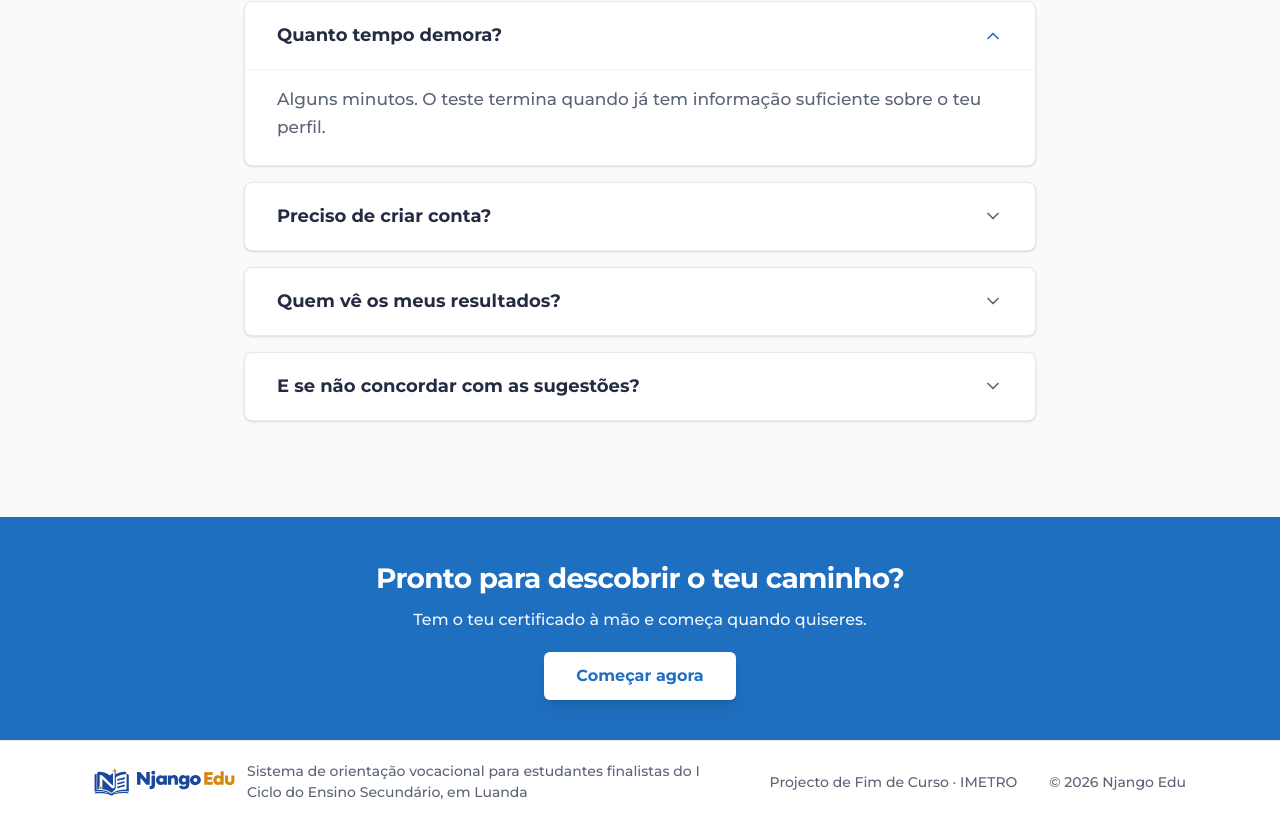
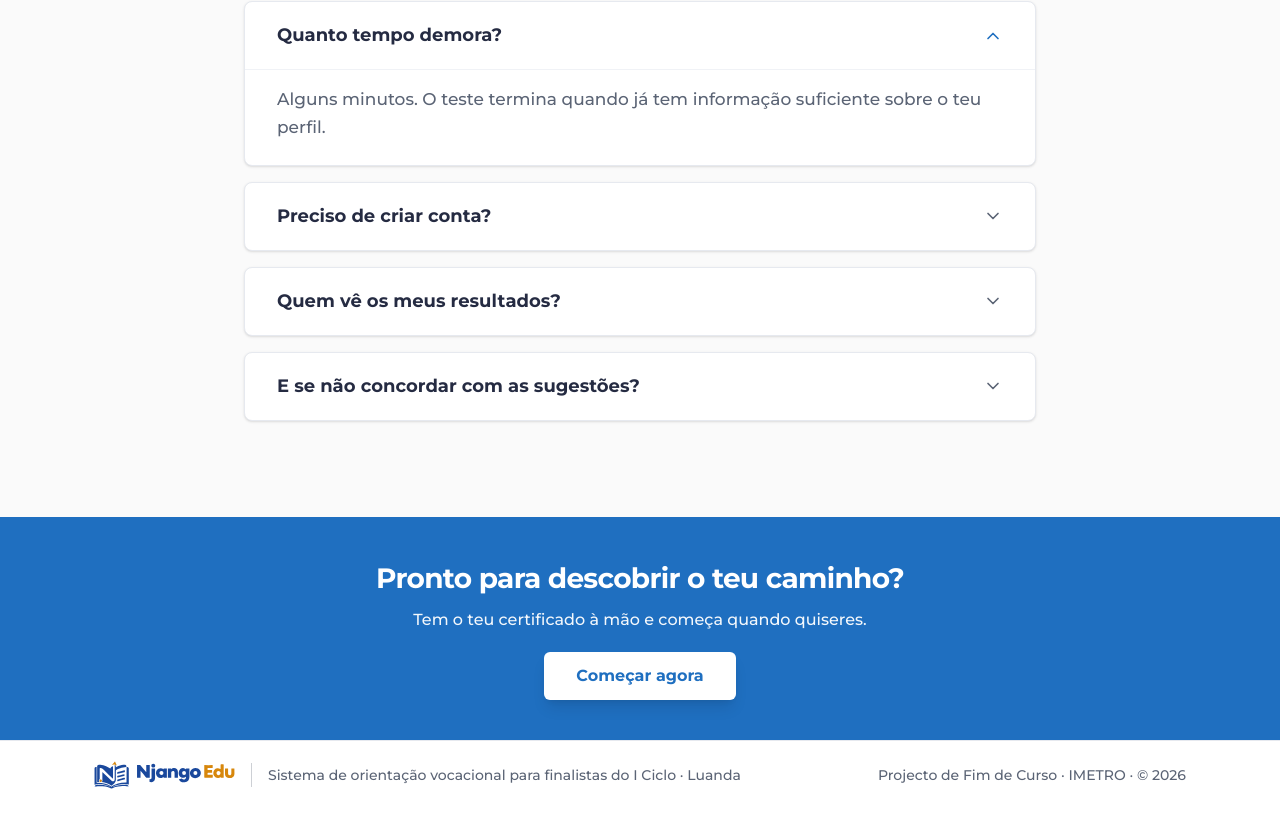
Before and after one commit to MiguelVila10/Njango_eduImetro, a React (Vite) app in the folder frontend/: page / in a window 1280 px wide. Shown: the part 3524-4347 px from the top of the page. Built offline with nearby package versions, Linux system fonts and the light colour scheme; no server answers.

Commit message:
Rodapé: logótipo e descrição na mesma linha, centrados, com separador; sem sobreposição em ecrãs médios
Co-Authored-By: Claude Opus 5.5 <noreply@anthropic.com>
Claude-Session: https://claude.ai/code/session_01AQ5wncbfdH5L5G4YpCzpjR

```diff
--- a/frontend/src/componentes/Rodape.jsx
+++ b/frontend/src/componentes/Rodape.jsx
@@ -1,17 +1,21 @@
 import Marca from "./Marca";
 
+// Computador: logótipo e descrição numa só linha, centrados na vertical; à direita, o projecto e o ano.
+// Telemóvel: tudo em coluna, centrado.
 export default function Rodape() {
   return (
     <footer className="w-full border-t border-borda bg-white py-5">
-      <div className="mx-auto flex max-w-[1140px] flex-col items-center justify-between gap-2 px-4 md:gap-8 text-center sm:px-6 md:flex-row md:text-left">
-        <div className="flex flex-col items-center gap-2 md:flex-row md:gap-3">
+      <div className="mx-auto flex max-w-[1140px] flex-col items-center justify-between gap-3 px-4 text-center sm:px-6 xl:flex-row xl:gap-8 xl:text-left">
+        <div className="flex flex-col items-center gap-2 xl:flex-row xl:gap-4">
           <Marca className="h-7 shrink-0" />
-          <p className="text-[14px] font-medium text-texto-suave">
-            Sistema de orientação vocacional para estudantes finalistas do I Ciclo do Ensino Secundário, em Luanda
+          <span className="hidden h-6 w-px bg-texto-suave/30 xl:block" aria-hidden="true" />
+          <p className="text-[14px] font-medium leading-snug text-texto-suave xl:whitespace-nowrap xl:leading-none">
+            Sistema de orientação vocacional para finalistas do I Ciclo · Luanda
           </p>
         </div>
-        <p className="shrink-0 whitespace-nowrap text-[14px] font-medium text-texto-suave">Projecto de Fim de Curso · IMETRO</p>
-        <p className="shrink-0 whitespace-nowrap text-[14px] font-medium text-texto-suave">© {new Date().getFullYear()} Njango Edu</p>
+        <p className="text-[14px] font-medium leading-snug text-texto-suave xl:whitespace-nowrap xl:leading-none">
+          Projecto de Fim de Curso · IMETRO · © {new Date().getFullYear()}
+        </p>
       </div>
     </footer>
   );
```
